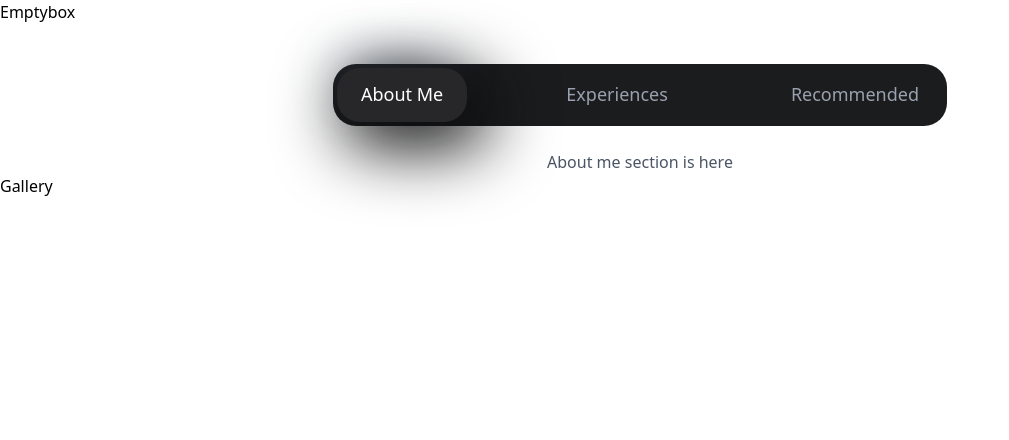
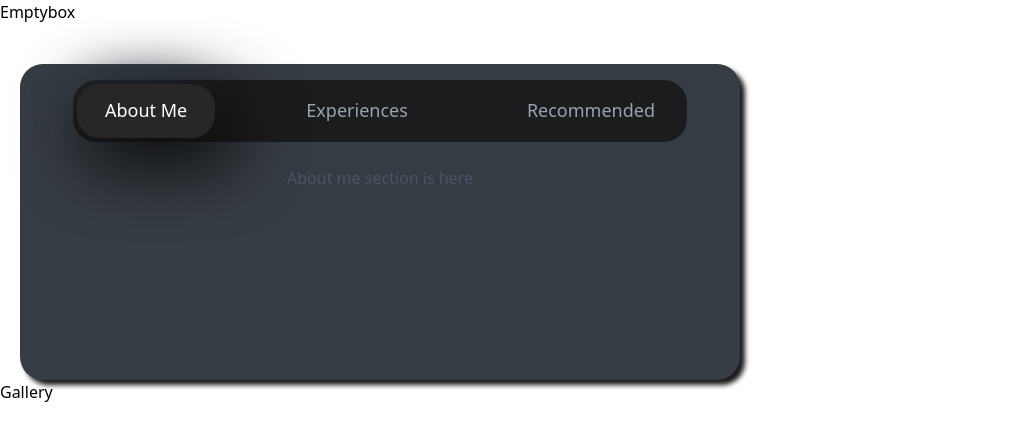
Before and after one commit to rahulgope45/Lunacal-assignment, a React (Vite) app: page / in a window 1280 px wide. Shown: the top 440 px of the page, without its empty margins (0-1009 px from the left). Built offline with nearby package versions, Linux system fonts and the light colour scheme.

Commit message:
Main container redy with all colors and shadow

```diff
--- a/src/component/Sliderintro.jsx
+++ b/src/component/Sliderintro.jsx
@@ -23,9 +23,11 @@ function Sliderintro() {
     );
 
     return (
-        <div className="w-full flex flex-col items-center mt-10">
+        <div className={`bg-[#363C43]  from-[#4A4E54] to-[#1b1c1e] w-[720px] h-[316px] rounded-[23px] ml-5 shadow-[5px_5px_5px_rgba(0,0,0,0.9)] `}>
+
+            <div className="w-full flex flex-col items-center mt-10">
             {/* Button Container */}
-            <div className="relative flex bg-[#1b1c1e] p-1 rounded-[23px] w-[614px] h-[62px] items-center justify-between ">
+            <div className="relative flex bg-[#1b1c1e] p-1 rounded-[23px] w-[614px] h-[62px] items-center justify-between mt-4 ">
                 {[
                     { id: "one", label: "About Me" },
                     { id: "two", label: "Experiences" },
@@ -34,7 +36,7 @@ function Sliderintro() {
                     <button
                         key={tab.id}
                         onClick={() => setActive(tab.id)}
-                        className="relative px-6 py-3.5 text-sm font-medium text-gray-300 rounded-[23px] transition-colors group"
+                        className="relative px-7 py-3.5 text-sm font-medium text-gray-300 rounded-[23px] transition-colors group"
                     >
                         {/* Hover effect background - positioned behind text */}
                         <span className="absolute inset-x-2 inset-y-1 bg-[#3a434e]/80 blur-[1px] scale-x-0 origin-left transition-transform duration-700 ease-in-out group-hover:scale-x-100 rounded-[23px] z-0"></span>
@@ -50,9 +52,10 @@ function Sliderintro() {
                                 layoutId="active-pill"
                                 className="absolute inset-0 bg-zinc-800 rounded-[23px] z-0 shadow-[13.49px_16.87px_67.47px_8.43px_#0a0a0a,-8.43px_-16.87px_50.6px_-16.87px_#485B71]"
                                 transition={{
-                                    type: "spring",
-                                    stiffness: 400,
-                                    damping: 30,
+                                    type: "tween",
+                                    ease: "easeInOut",
+                                    duration: 0.4,
+
                                 }}
                             />
                         )}
@@ -67,6 +70,8 @@ function Sliderintro() {
                 {active === "three" && <Reccomeneded />}
             </div>
         </div>
+
+        </div>
     );
 }
 
```
